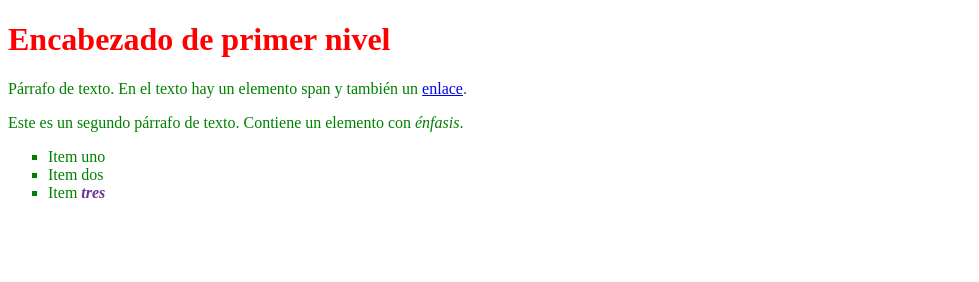
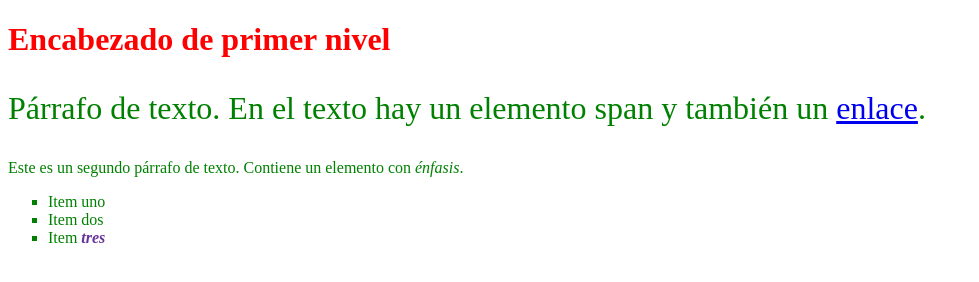
Before and after one commit to naylalex/html-css-introduction, a plain HTML site: page labs/css_lab/index.html in a window 1280 px wide. Shown: the whole page, without its empty margins (0-979 px from the left). Drawn offline with Linux system fonts and the light colour scheme.

Commit message:
Completed assignment

```diff
--- a/labs/css_lab/styles.css
+++ b/labs/css_lab/styles.css
@@ -27,3 +27,7 @@ li em {
     color: rebeccapurple;
     font-weight: bold;
 }
+/* LAB: Añade un selector de tipo adjacent sibling combinator para h1 con p */
+h1 + p {
+    font-size: 200%;
+}
```
